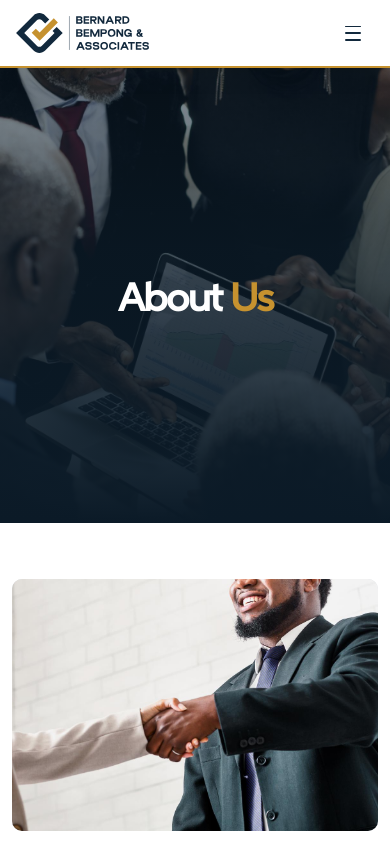
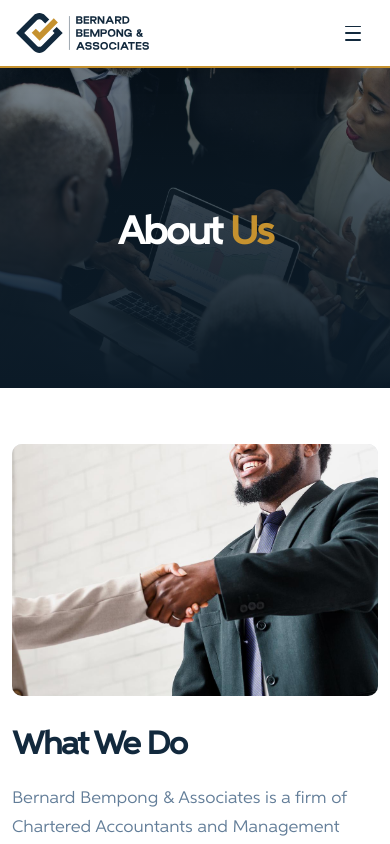
Before and after one commit to deviTopps/bba, a Next.js app: page /about in a window 390 px wide. Shown: the top 844 px of the page. Built offline with nearby package versions, Linux system fonts and the light colour scheme.

Commit message:
Adjust hero section height for improved layout responsiveness

```diff
--- a/src/app/about.css
+++ b/src/app/about.css
@@ -39,8 +39,8 @@
 
 .about-hero {
   position: relative;
-  min-height: 82vh;
-  min-height: 82dvh;
+  min-height: 58vh;
+  min-height: 58dvh;
   display: flex;
   align-items: center;
   justify-content: center;
@@ -477,7 +477,8 @@
 
 @media (max-width: 991.98px) {
   .about-hero {
-    min-height: 62vh;
+    min-height: 46vh;
+    min-height: 46dvh;
     align-items: center;
     padding: 8.5rem 0 3.5rem;
   }
```
